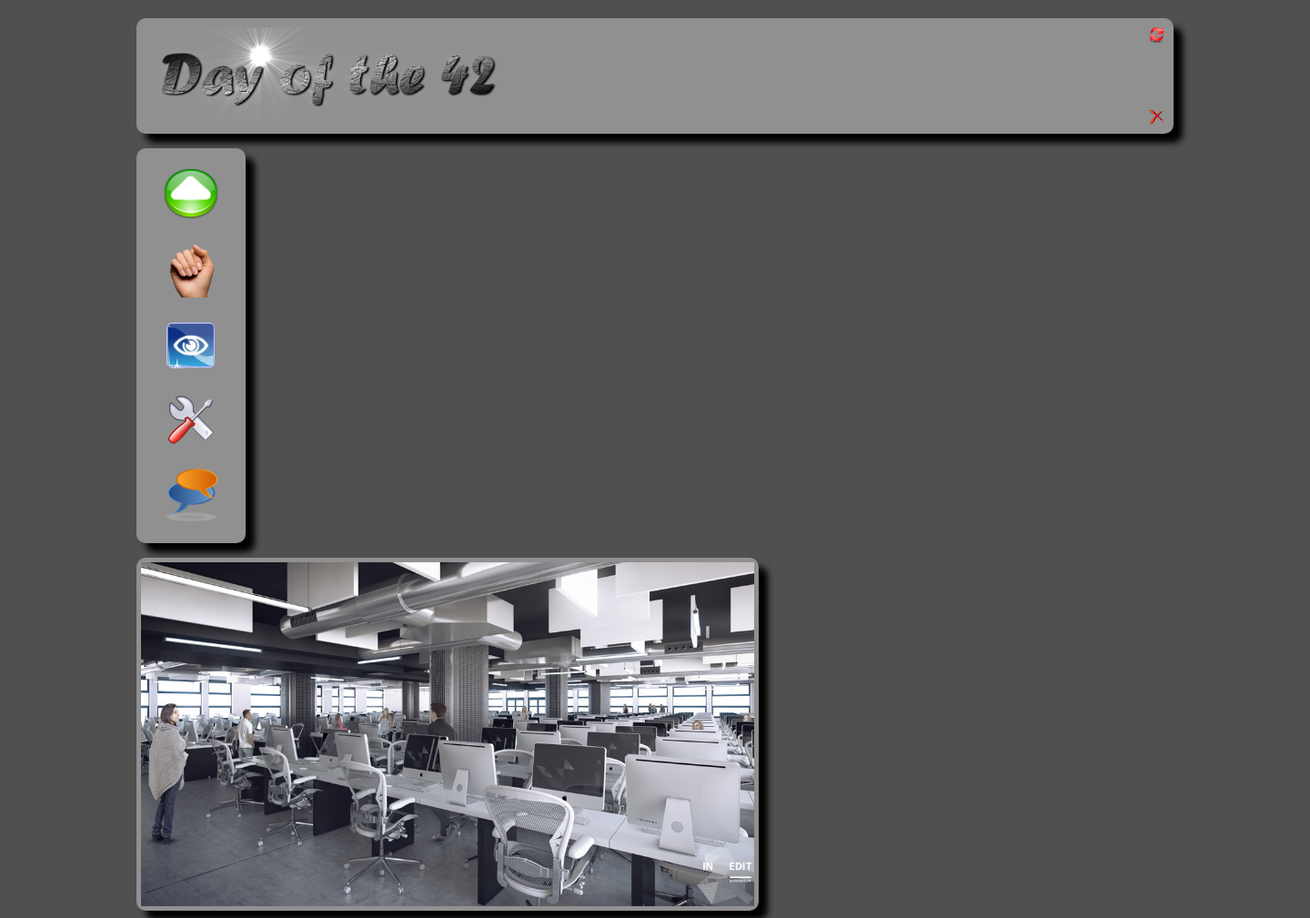
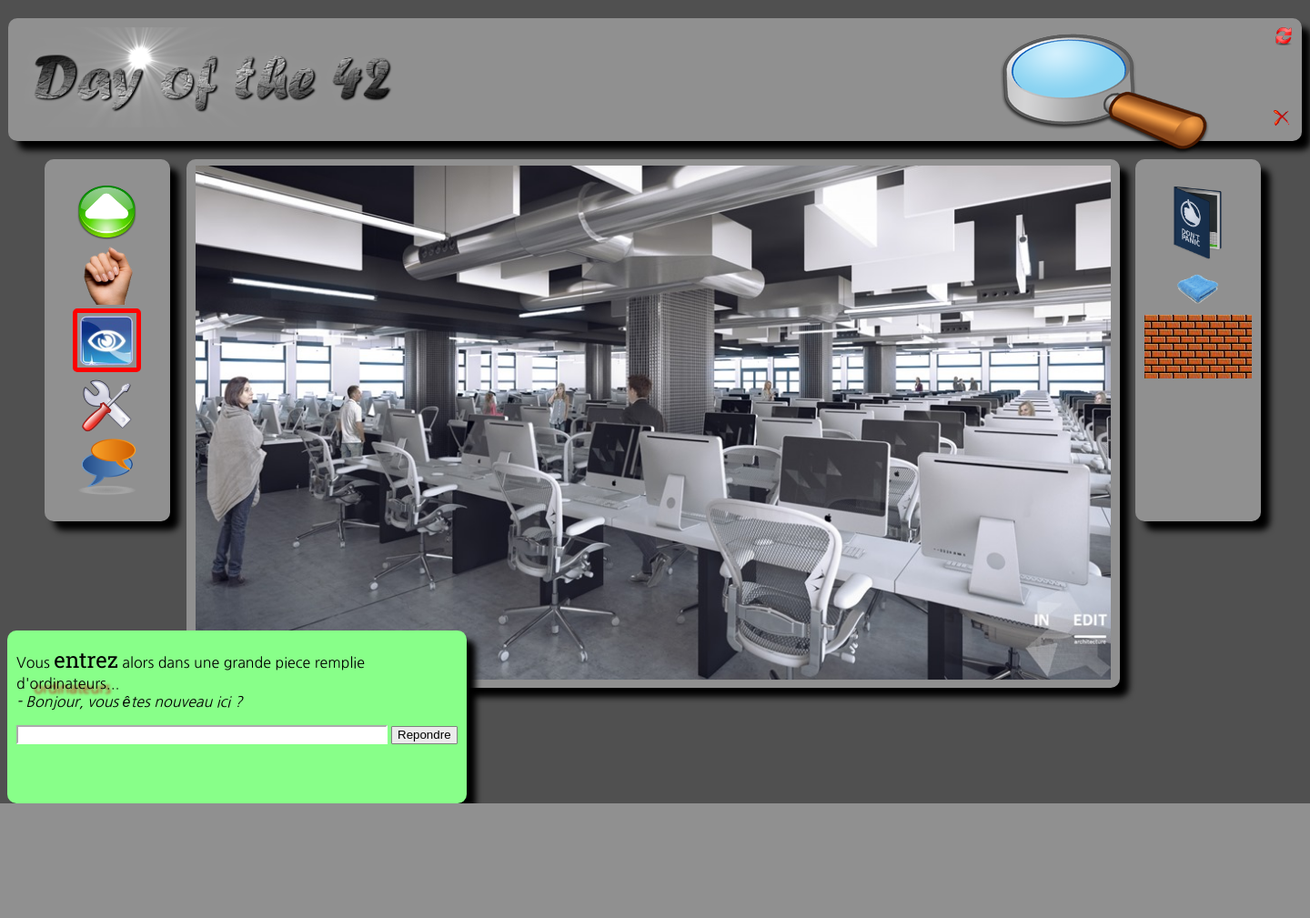
Before and after one commit to saraarmiida/php-piscine, a PHP site: page /doft.html in a window 1440 px wide. Shown: the whole page at 91% size. After the commit the page ends 883 px from the top, so only its background shows below. Run offline with PHP 8.4, Linux system fonts and the light colour scheme.

Commit message:
day of 42

```diff
--- a/d00/ex02/doft.css
+++ b/d00/ex02/doft.css
@@ -2,7 +2,13 @@ body {
 	background-color: #505050;
 }
 
-div:not(.wrapper){
+.content > div{
+	background-color: #909090;
+	border-radius: 10px;
+	box-shadow: 10px 10px 7px black;
+}
+
+div .titlebar {
 	background-color: #909090;
 	border-radius: 10px;
 	box-shadow: 10px 10px 7px black;
@@ -11,23 +17,76 @@ div:not(.wrapper){
 .wrapper {
 	box-align: center;
 	margin: 0 auto;
-	border-radius: 10px;
-	width:	80%;
+	width: 1422px;
+	height: 673px;
+	margin: 0 auto;
 }
 
 .titlebar {
-	width: 1200px;
 	margin-top: 20px;
 	width:	100%;
+	height: 20%;
 }
 
 .dayof {
-	width: 400px;
+	width: 30%;
 	padding: 10px 10px 10px;
 }
 
+.content {
+	box-align: center;
+	width: 94%;
+	height: 80%;
+	margin-top: 20px;
+	margin-left: 40px;
+	margin-right: 0px;
+}
+
+#leftside {
+	width: 10.3%;
+	height: 74%;
+	float: left;
+	margin-right: 18px;
+}
+
+#rightside {
+	width: 10.3%;
+	height: 74%;
+	float: right;
+	margin-left: 12px;
+}
+
+#middle {
+	float: left;
+	width: 76.8%;
+}
+
+.sideimg {
+	width: 65px;
+	text-decoration: none;
+	padding: 0px 10px 0px 10px;
+	text-align: center;
+}
+
+.look {
+	border: 5px solid red;
+	border-radius: 5px;
+	width: 65px;
+}
+
+.brick {
+	width: 100%;
+	height: 70px;
+	background-image: url("resources/brick.jpg");
+}
+
+.mainimage {
+	width: 98%;
+	padding: 7px 5px 5px 5px;
+}
+
 .reload {
-	width: 17px;
+	width: 20px;
 	float: right;
 	padding-right: 10px;
 	padding-top: 10px;
@@ -38,7 +97,7 @@ div:not(.wrapper){
 	left: 17px;
 	bottom: 0px;
 	top: 100px;
-	width: 17px;
+	width: 19px;
 	float: right;
 }
 
@@ -48,21 +107,49 @@ ul {
 	text-align: center;
 }
 
-.sidebar {
-	width: 120px;
+.greenbox {
+	border-radius: 10px;
+	box-shadow: 10px 10px 7px black;
+	background-color: #88ff89;
+	padding: 0px 10px 30px 10px;
+	width: fit-content;
+	height: 160px;
+	position: absolute;
 }
 
-.sideimg{
-	width: 60px;
-	text-decoration: none;
-	padding: 10px 10px 10px 10px;
-	text-align: center;
+.greenbox p {
+	font-family: 'Nanum Gothic', sans-serif;
 }
 
-.main {
-	width: 60%;
+.entrez {
+	font-size: x-large;
+	font-family: 'Roboto Slab', serif;
 }
-.mainimage {
-	width: 98.5%;
-	padding: 5px 5px 1px 5px;
+
+.ordinateurs {
+	text-shadow: 5px 5px 3px rgb(196, 0, 0);
 }
+
+input[type=text] {
+	width: 400px;
+	height: 15px;
+	border: 2px inset white;
+}
+
+input[type=submit] {
+	height: 20px;
+	background-color: rgb(235, 235, 235);
+	border-radius: 1px;
+	border: 1px solid gray;
+}
+
+#container {
+	position: relative;
+}
+
+.loupe {
+	position: absolute;
+	margin-right: 50px;
+	top: 10px;
+	right: 40px;
+}
--- a/d00/ex02/doft.html
+++ b/d00/ex02/doft.html
@@ -3,45 +3,68 @@
 	<head>
 		<title>Day of the 42</title>
 		<link href="doft.css" rel="stylesheet" type="text/css">
+		<link href="https://fonts.googleapis.com/css?family=Nanum+Gothic|Nunito|Roboto+Slab&display=swap" rel="stylesheet">
 	</head>
 	<body>
+		<div id="container">
 			<div class="wrapper">
 				<div class="titlebar">
 					<img class="dayof" src="resources/day_of_the_42.png">
 					<img class="reload" src="resources/reload.png">
 					<img class="close" src="resources/close.gif">
 				</div>
-			<div class="sidebar">
+				<div class="content" align="center">
+					<div id="leftside" class="sidebar">
 						<ul>
 							<li>
-						<a href="">
 								<img class="sideimg" src="resources/arrow.png" alt="Advance" title="Advance" href="">
-						</a>
 							</li>
 							<li>
-						<a href="">
-						<img class="sideimg" src="resources/main.png" alt="Advance" title="Take">
-						</a>
+								<img class="sideimg" src="resources/main.png" alt="Take" title="Take">
 							</li>
 							<li>
-						<a href="">
-						<img class="sideimg" src="resources/oeil.png" alt="Advance" title="Look">
-						</a>
+								<img class="look" src="resources/oeil.png" alt="Look" title="Look">
 							</li>
 							<li>
-						<a href="">
-						<img class="sideimg" src="resources/outil.png" alt="Advance" title="Use">
-						</a>
+								<img class="sideimg" src="resources/outil.png" alt="Use" title="Use">
 							</li>
 							<li>
-						<a href="">
-						<img class="sideimg" src="resources/chat-icon.png" alt="Advance" title="Speak">
-						</a>
+								<img class="sideimg" src="resources/chat-icon.png" alt="Speak" title="Speak">
 							</li>
 						</ul>
 					</div>
-			<div class="main">
+					<div id="middle" class="main">
 						<img class="mainimage" src="resources/cluster.jpg">
+					</div>
+					<div id="rightside" class="sidebar">
+						<ul>
+							<li>
+								<img class="sideimg" src="resources/book.png">
+							</li>
+							<li>
+								<img class="sideimg" src="resources/towel.png">
+							</li>
+							<li>
+								<div class="brick"></div>
+							</li>
+						</ul>
+					</div>
+				</div>
+				<div class="loupe">
+					<img src="resources/loupe.png">
+				</div>
+			</div>
+			<div class="greenbox">
+				<p>Vous <span class="entrez">entrez</span> alors dans une grande piece remplie
+					<br>
+					d'<span class="ordinateurs">ordinateurs</span>...
+					<br>
+					<i>- Bonjour, vous êtes nouveau ici ?</i>
+				</p>
+				<div class="contact">
+					<input type="text">
+					<input type="submit" value="Repondre">
+				</div>
 			</div>
 		</div>
 	</body>
```
Also changed, not shown: 1 other file. Lines whose indentation alone changed are shown as unchanged.
